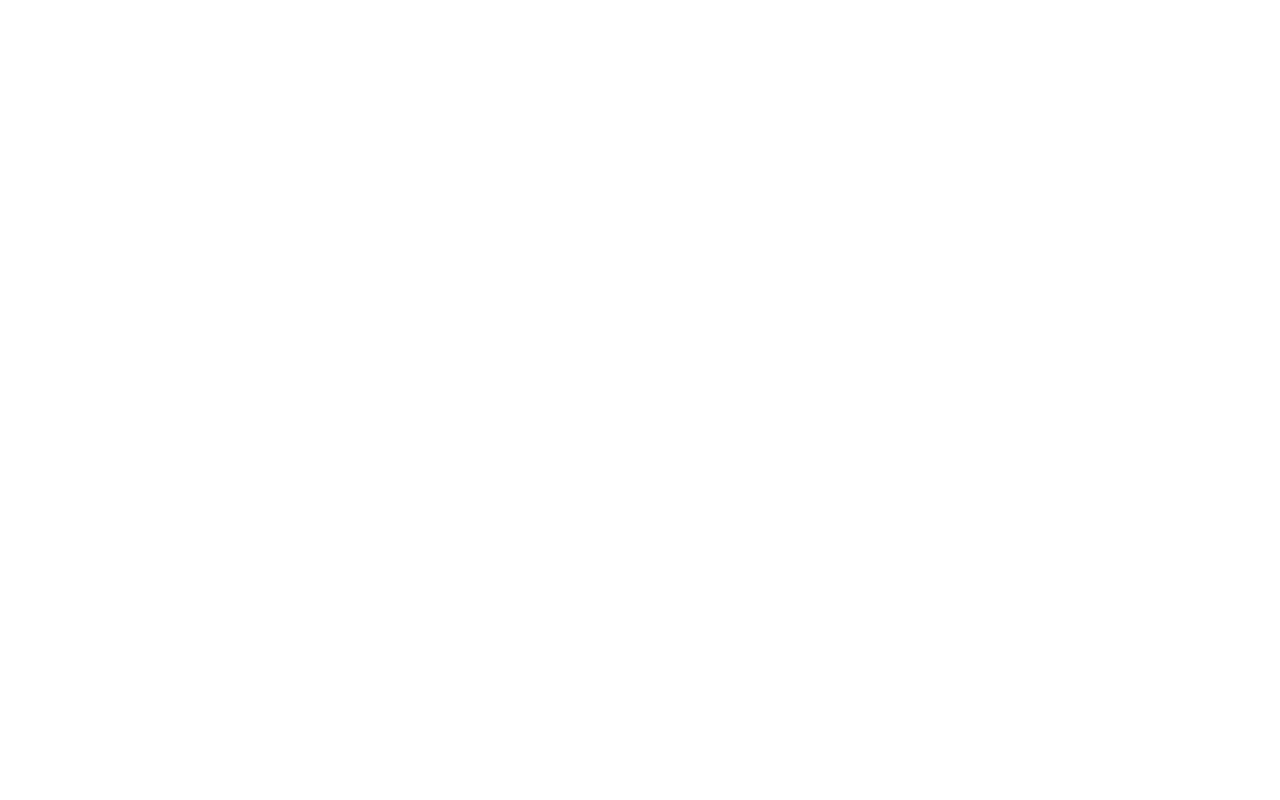
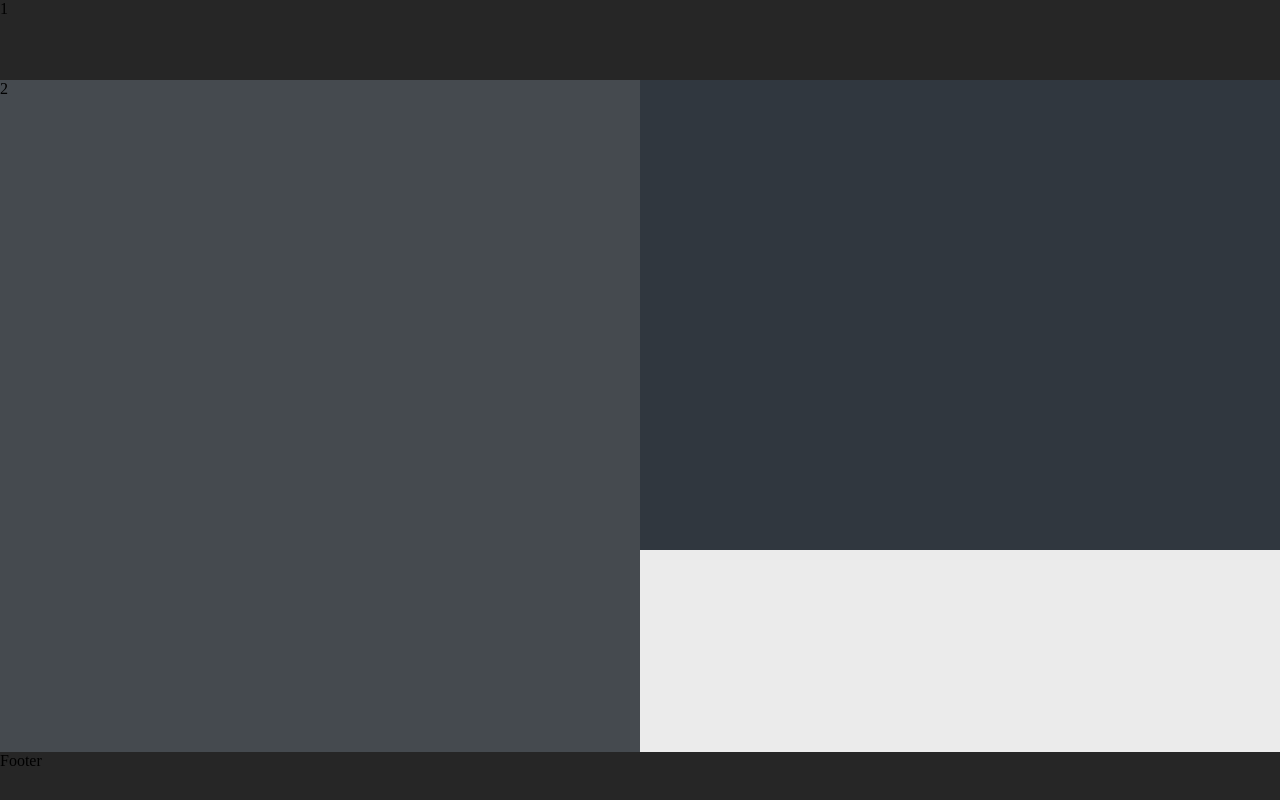
Before and after one commit to OscarEstudioSKR/GestionClientes, a plain HTML site: page index.html in a window 1280 px wide. Drawn offline with Linux system fonts and the light colour scheme.

Commit message:
Estructura de columnas principal - secciones

```diff
--- a/index.html
+++ b/index.html
@@ -10,6 +10,15 @@
 </head>
 <body>
 
+    <header>1</header>
+
+    <div class="section-table">2</div>
+    <div class="section-bigRight">
+        <div class="section-set"></div>
+        <div class="section-info"></div>
+    </div>
+
+    <footer>Footer</footer>
 
     <script src="script.js"></script>
 </body>
--- a/style.css
+++ b/style.css
@@ -0,0 +1,52 @@
+:root{
+    --color1: #262626;
+    --color2: #ebebeb;
+    --color3: #454a4f;
+    --color4: #30373f;
+}
+body{
+    width : 100vw;
+    height : 100vh;
+    background:rgb(233, 233, 233);
+    margin: 0px;
+    padding: 0px;
+
+    display:flex;
+    flex-flow: row wrap;
+}
+
+header{
+    background:var(--color1);
+    width : 100%;
+    height : 10%;
+}
+.section-table{
+    background:var(--color3);
+    width : 50%;
+    height : 84%;
+}
+
+.section-bigRight{
+    width : 50%;
+    height : 84%;
+
+    display:flex;
+    flex-flow: row wrap;
+}
+
+.section-set{
+    background:var(--color4);
+    width : 100%;
+    height : 70%;
+}
+.section-info{
+    background:var(--color2);
+    width : 100%;
+    height : 30%;
+}
+
+footer{
+    background:var(--color1);
+    width : 100%;
+    height : 6%;
+}
```
